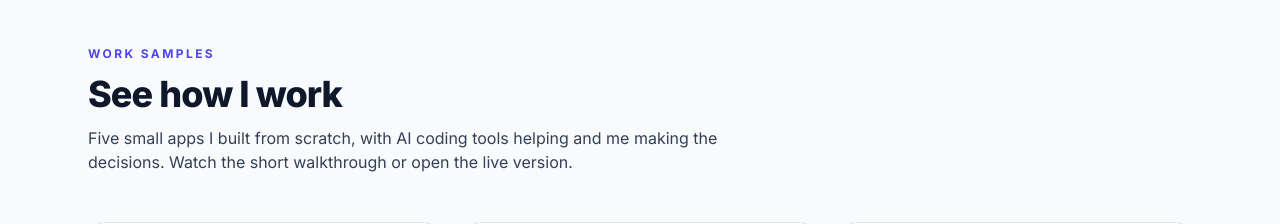
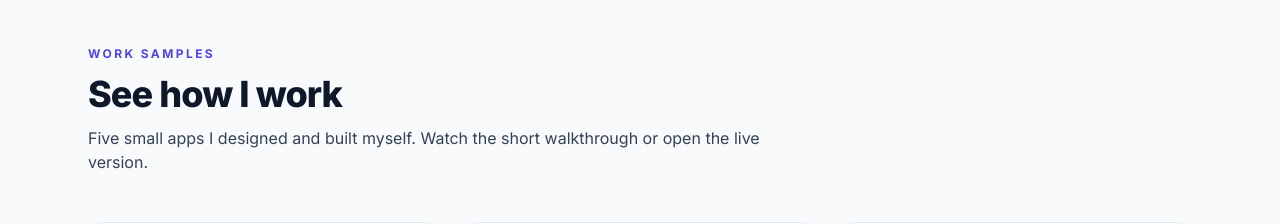
Before and after one commit to edimeer/va-portfolio, a website: page index.html in a window 1280 px wide. Shown: the part 3980-4204 px from the top of the page. Drawn offline with Linux system fonts and the light colour scheme.

Commit message:
Reword work samples intro to drop the mention of AI tools and say the apps were designed and built by me

```diff
--- a/index.html
+++ b/index.html
@@ -325,7 +325,7 @@
         <div class="reveal max-w-2xl">
           <span class="eyebrow">Work samples</span>
           <h2 class="section-title">See how I work</h2>
-          <p class="mt-3">Five small apps I built from scratch, with AI coding tools helping and me making the decisions. Watch the short walkthrough or open the live version.</p>
+          <p class="mt-3">Five small apps I designed and built myself. Watch the short walkthrough or open the live version.</p>
         </div>
         <div class="mt-12 grid gap-6 md:grid-cols-2 lg:grid-cols-3">
           <article class="card card-hover reveal flex flex-col">
```
